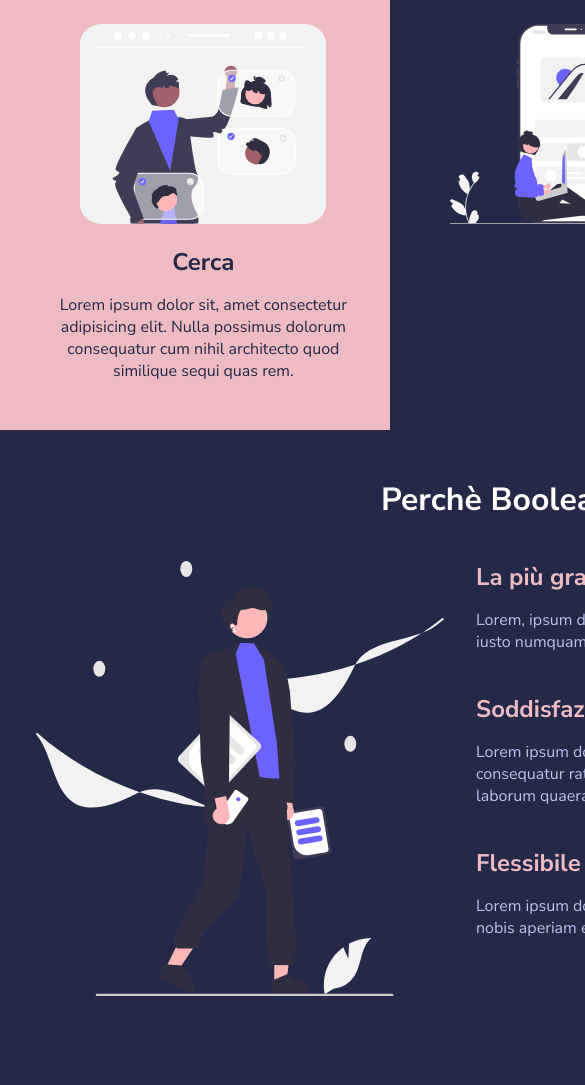
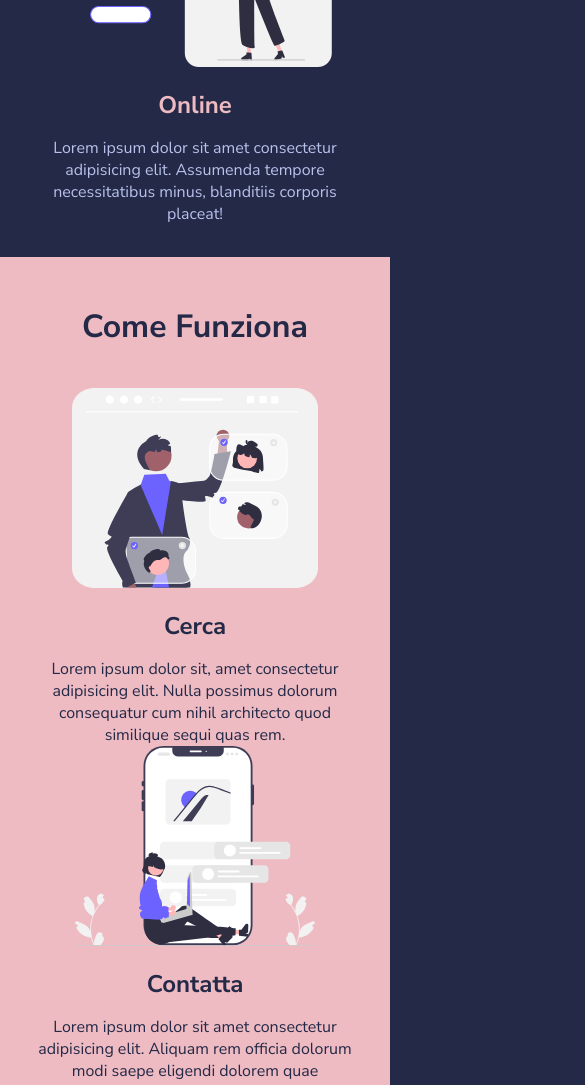
Before and after one commit to SalvatoreVillano/html-css-resp-wannabe, a plain HTML site: page index.html in a window 390 px wide. Shown: the part 702-1787 px from the top of the page, 585 px wide, since content can reach past the window. Before the commit the page ends 1752 px from the top, so only its background shows below. Drawn offline with Linux system fonts and the light colour scheme.

Commit message:
end project

```diff
--- a/css/style.css
+++ b/css/style.css
@@ -127,3 +127,36 @@ img {
 /************************************************
     SOLUZIONE RESPONSIVE
  ************************************************/
+
+@media screen and (max-width: 1140px){
+    .container{
+        width: 100%;
+    }
+}
+
+@media screen and (max-width: 480px){
+    .row{
+        flex-direction: column;
+    }
+
+    .lessons .col, .steps .col, .why-us .col-left, .why-us .col-right{
+        width: 100%;
+    }
+
+    .lessons{
+        padding-bottom: 2rem;
+    }
+
+    .steps, .why-us{
+        padding: 3rem 0rem;
+    }
+
+    .steps, .why-us, .lessons {
+        margin: 0px;
+    }
+
+    .why-us{
+        background-color: #222222;
+    }
+
+}
```
